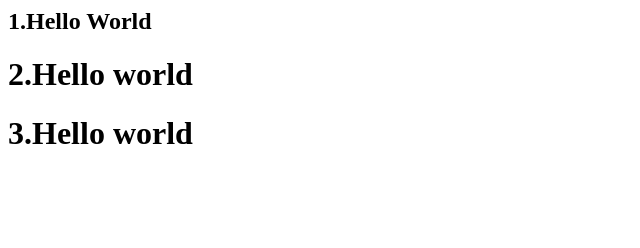
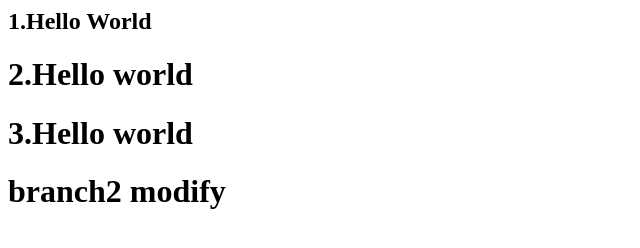
Before and after one commit to yuposse/HelloWorld, a plain HTML site: page index.html in a window 1280 px wide. Shown: the whole page, without its empty margins (0-640 px from the left). Drawn offline with Linux system fonts and the light colour scheme.

Commit message:
branch2 modify

```diff
--- a/index.html
+++ b/index.html
@@ -8,5 +8,7 @@
           <h1>2.Hello world</h1>
 
           <h1>3.Hello world</h1>
+
+          <h1> branch2 modify</h1>
         </body>
 </html>
```
